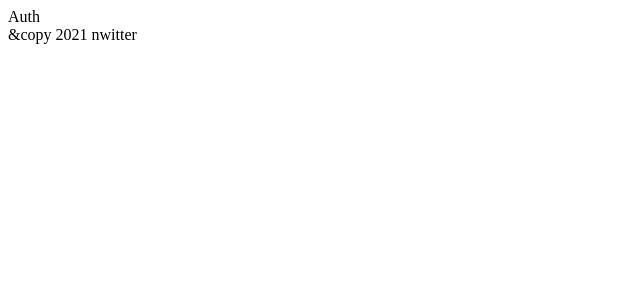
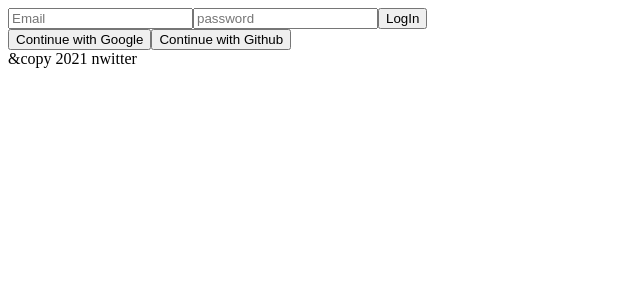
Before and after one commit to heeyoung5454/nwitter, a React (Create React App) app: page / in a window 1280 px wide. Shown: the top 300 px of the page, without its empty margins (0-640 px from the left). Built offline with nearby package versions, Linux system fonts and the light colour scheme; no server answers.

Commit message:
로그인 폼 만들기

```diff
--- a/src/routes/Auth.js
+++ b/src/routes/Auth.js
@@ -1,5 +1,34 @@
-import React from "react";
+import React, { useState } from "react";
 
 //자동으로 import 시켜주기(다른 파일에서 접금할때 자동완성됨)
-const Auth = () => <span>Auth</span>;
+const Auth = () => {
+  const [email, setEmail] = useState("");
+  const [password, setPawwsord] = useState("");
+  const onChange = (event) => {
+    const {
+      target: { name, value },
+    } = event;
+    if (name === "email") {
+      console.log(value);
+    } else if (name === "password") {
+      setPawwsord(value);
+    }
+  };
+  const onSubmit = (event) => {
+    event.preventDefault();
+  };
+  return (
+    <div>
+      <form onSubmit={onSubmit}>
+        <input name='email' type='email' placeholder='Email' value={email} onChange={onChange} required />
+        <input name='password' type='password' placeholder='password' value={password} onChange={onChange} required />
+        <input type='submit' value='LogIn' />
+      </form>
+      <div>
+        <button>Continue with Google</button>
+        <button>Continue with Github</button>
+      </div>
+    </div>
+  );
+};
 export default Auth;
```
